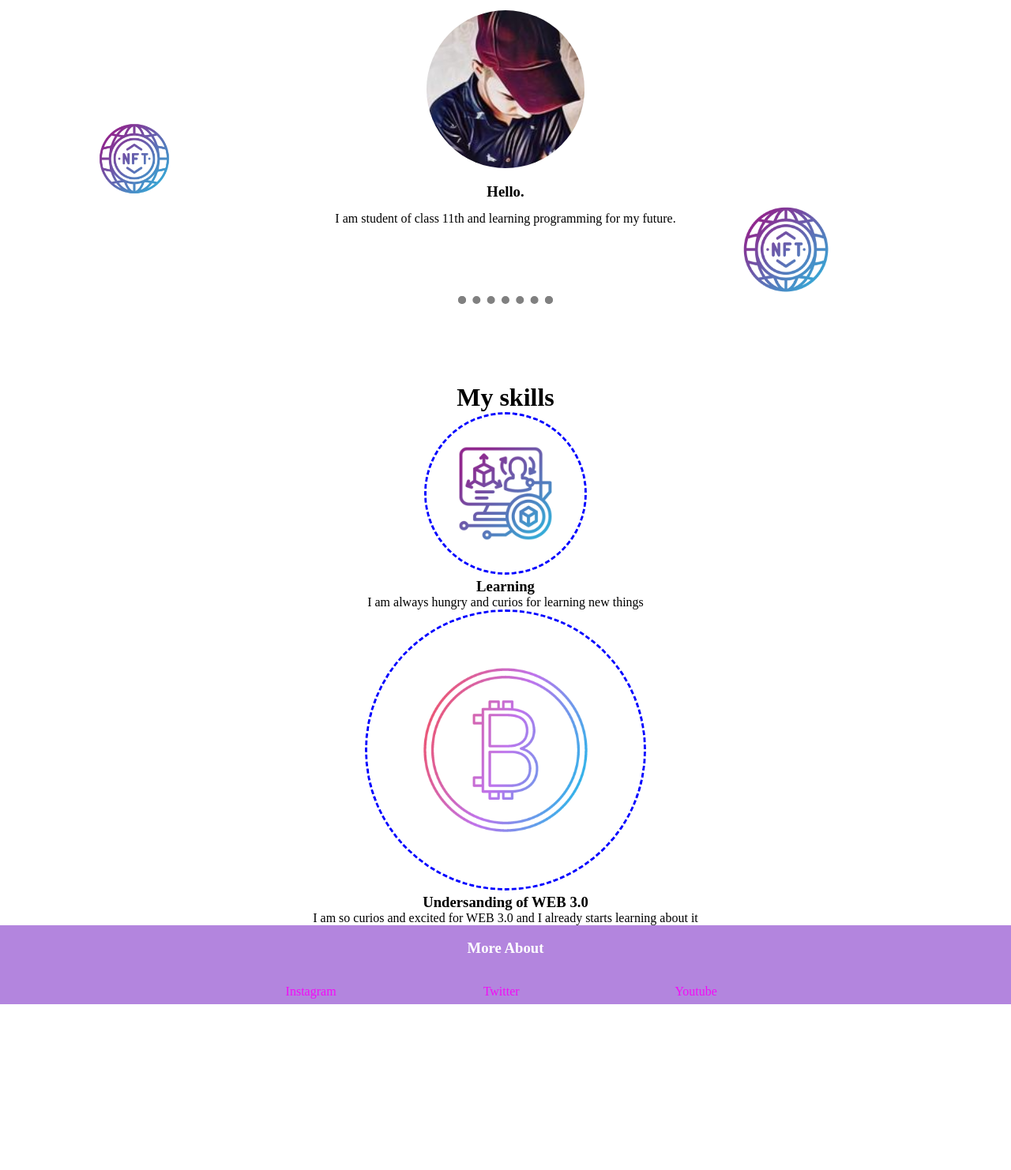
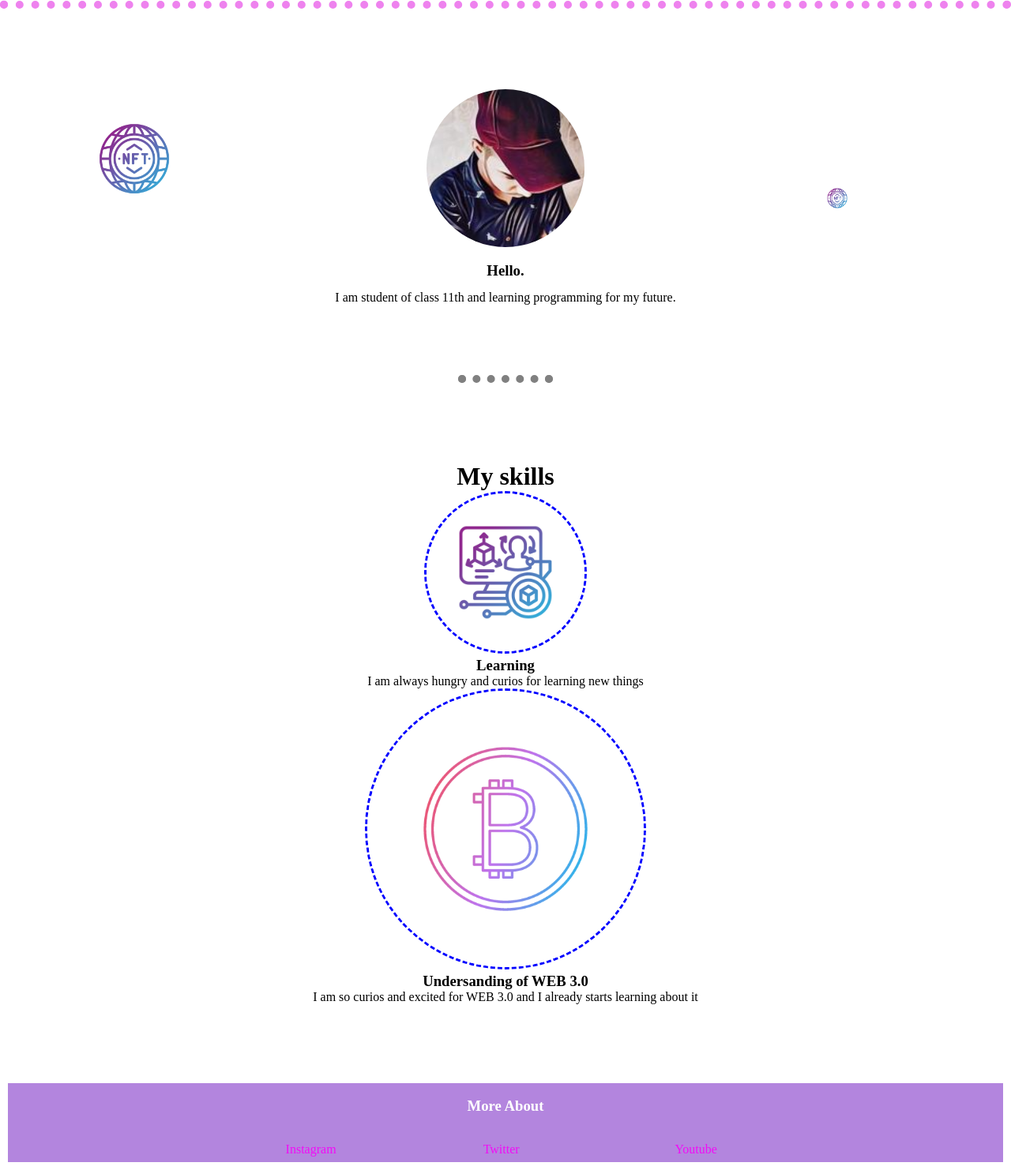
Before and after one commit to devrajmanav/mysite, a plain HTML site: page index.html in a window 1280 px wide. Shown: the part 669-2151 px from the top of the page at 79% size. Before the commit the page ends 1941 px from the top, so only its background shows below. Drawn offline with Linux system fonts and the light colour scheme.

Commit message:
Update style.css

```diff
--- a/CSS/style.css
+++ b/CSS/style.css
@@ -18,7 +18,7 @@
     font-size: 30px;
 }
 .msg{
-    height:10%;
+    height:400px;
     margin: auto;
 }
 .ms-b{
@@ -28,6 +28,7 @@
     left: 1100px;
 }
 .ms-t{
+    display: inline;
     height:30%;
     position: absolute;
     bottom: 290px;
@@ -52,7 +53,7 @@
     left: 100px;
 }
 .nft-b{
-    height: 170px;
+    height: 5%;
     position: absolute;
     top:900px;
     right: 200px;
@@ -69,6 +70,7 @@ hr{
 .skills{
     text-align: center;
     align-content: center;
+    margin: 100px;
 }
 #coding{
     border-radius: 100%;
@@ -96,7 +98,7 @@ hr{
     color: white;
     background-color: rgb(179, 133, 222);
     height: 100px;
-    margin: 0px;
+    margin: 10px;
     padding: 0px;
 }
 .youtube{
```
